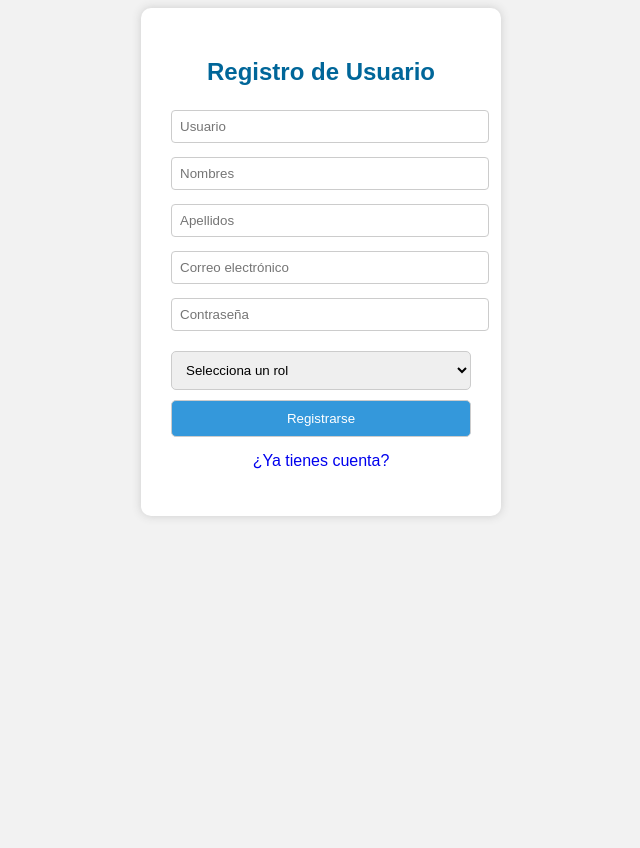
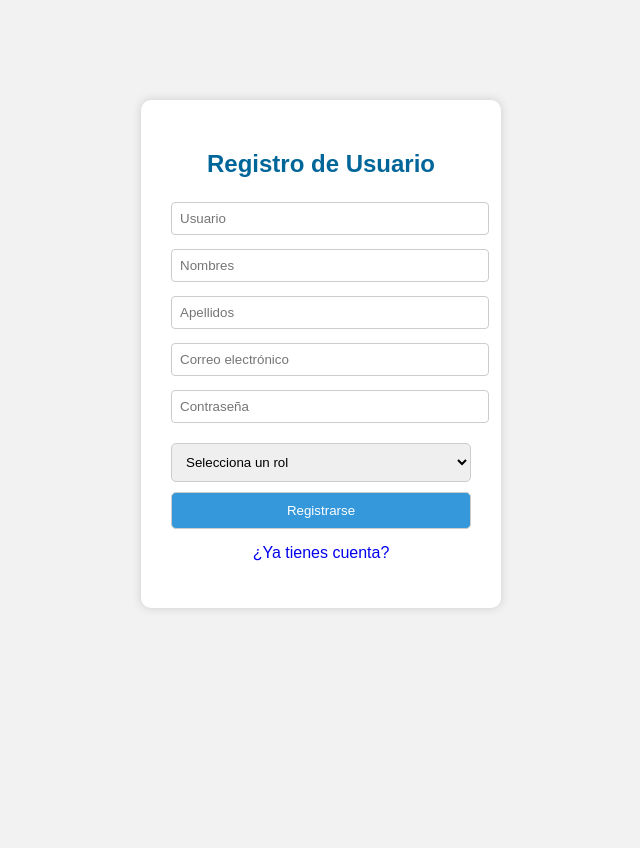
Before and after one commit to kai33113121/WAPBOOKS, a PHP site: page /views/usuarios/register.php in a window 1280 px wide. Shown: the top 848 px of the page, without its empty margins (319-959 px from the left). Before the commit the page ends 518 px from the top, so only its background shows below. Run offline with PHP 8.4, Linux system fonts and the light colour scheme; the visitor is signed in with stand-in values (Sample User, id 1).

Commit message:
se modifica css para centrar formularios

```diff
--- a/public/css/styles.css
+++ b/public/css/styles.css
@@ -54,7 +54,7 @@ body {
 .form-container {
     background-color: white;
     padding: 30px;
-    margin: auto;
+    margin: 100px auto;
     border-radius: 10px;
     box-shadow: 0 0 10px #ccc;
     width: 300px;
```
